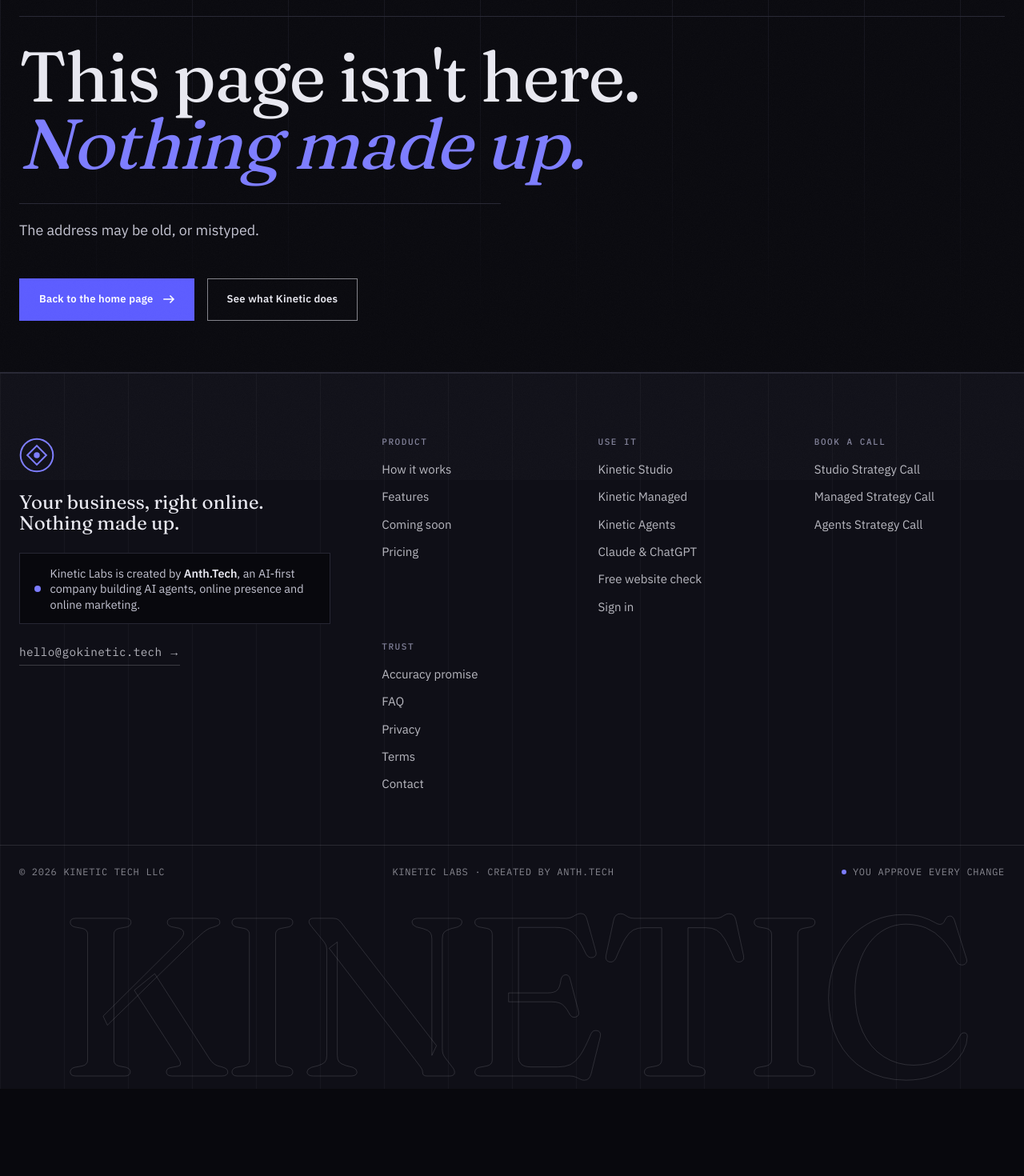
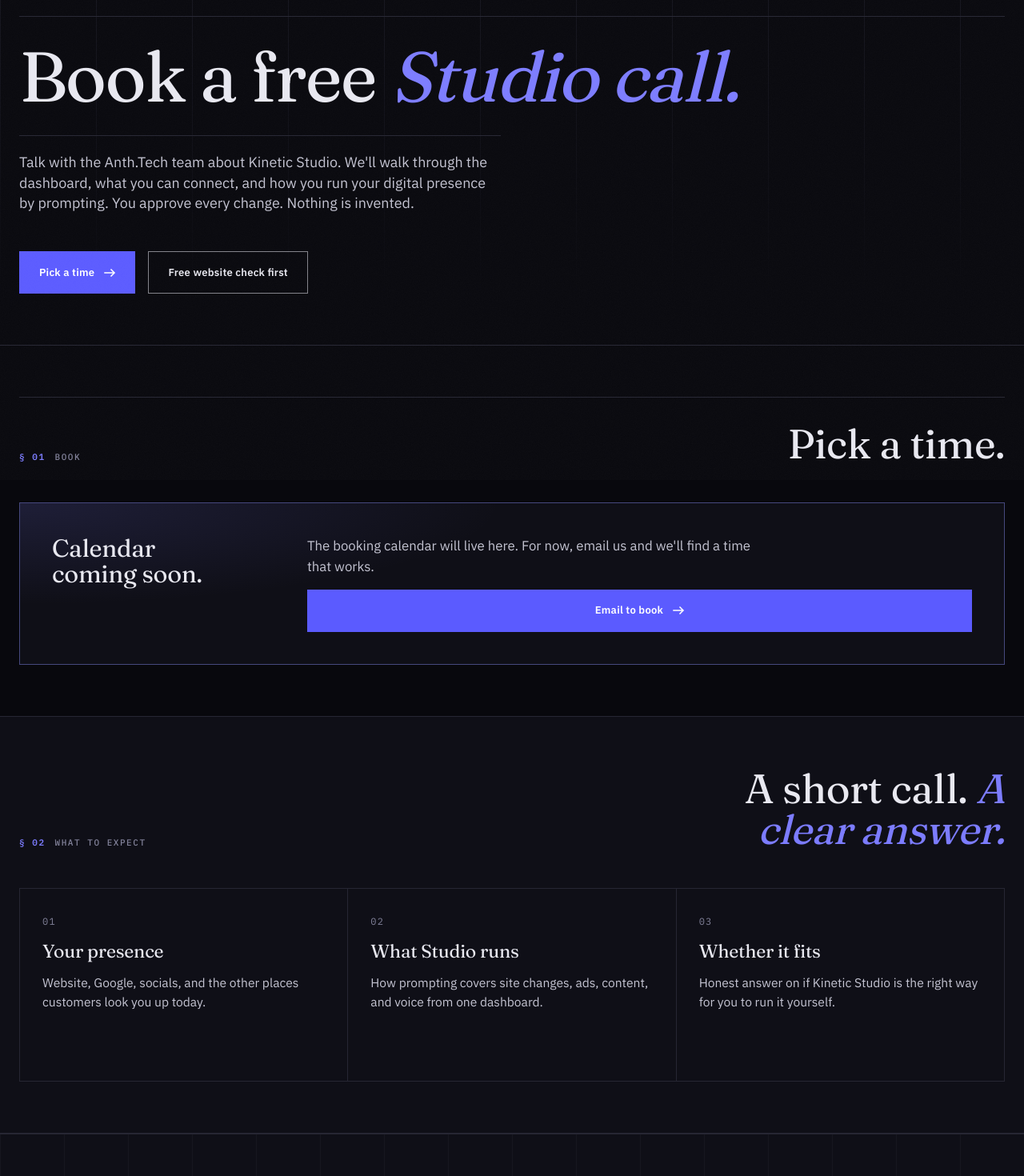
Before and after one commit to 0xdownlink/kinetic-marketing-website, a Next.js app: page /studio-call in a window 1280 px wide. Before the commit this address had no page. Shown: the part 200-1670 px from the top of the page at 80% size. Before the commit the page ends 1561 px from the top, so only its background shows below. Built offline with nearby package versions, Linux system fonts and the light colour scheme.

Commit message:
Add Studio Strategy Call booking page

```diff
--- /dev/null
+++ b/src/app/studio-call/page.tsx
@@ -0,0 +1,130 @@
+import type { Metadata } from "next";
+import s from "@/components/Inner.module.css";
+import PageHero from "@/components/PageHero";
+import { Arrow } from "@/components/Mark";
+import {
+  COMPANY,
+  STUDIO_CALL_EMBED_URL,
+  mailto,
+  studio,
+} from "@/content/site";
+import { pageMetadata } from "@/lib/metadata";
+import { JsonLd } from "@/components/JsonLd";
+import { pageJsonLd } from "@/lib/structured-data";
+
+export const metadata: Metadata = pageMetadata("studioCall");
+
+export default function StudioCallPage() {
+  return (
+    <>
+      <PageHero
+        section="§ 03"
+        kicker="Studio Strategy Call"
+        title={
+          <>
+            Book a free <em>Studio call.</em>
+          </>
+        }
+        subtitle={
+          <p>
+            Talk with the {COMPANY} team about Kinetic Studio. We'll walk
+            through the dashboard, what you can connect, and how you run your
+            digital presence by prompting. You approve every change. Nothing is
+            invented.
+          </p>
+        }
+      >
+        <a href="#book" className="btn btn--primary">
+          Pick a time <Arrow />
+        </a>
+        <a href={studio.audit} className="btn btn--ghost">
+          Free website check first
+        </a>
+      </PageHero>
+
+      <section className={s.section} id="book" aria-labelledby="book-heading">
+        <div className="container">
+          <header className={s.head}>
+            <div className="section-tag">
+              <span>§ 01</span>
+              <span>Book</span>
+            </div>
+            <h2 id="book-heading" className={s.h2}>
+              Pick a time.
+            </h2>
+          </header>
+          {STUDIO_CALL_EMBED_URL ? (
+            <iframe
+              title="Book a Studio Strategy Call"
+              src={STUDIO_CALL_EMBED_URL}
+              style={{
+                width: "100%",
+                minHeight: "680px",
+                border: "1px solid var(--rule)",
+                background: "var(--paper)",
+              }}
+            />
+          ) : (
+            <div className={s.aside}>
+              <h2>Calendar coming soon.</h2>
+              <div className={s.asideBody}>
+                <p>
+                  The booking calendar will live here. For now, email us and
+                  we'll find a time that works.
+                </p>
+                <a
+                  href={mailto("Studio Strategy Call")}
+                  className="btn btn--primary"
+                >
+                  Email to book <Arrow />
+                </a>
+              </div>
+            </div>
+          )}
+        </div>
+      </section>
+
+      <section className={s.sectionAlt} aria-labelledby="expect-heading">
+        <div className="container">
+          <header className={s.head}>
+            <div className="section-tag">
+              <span>§ 02</span>
+              <span>What to expect</span>
+            </div>
+            <h2 id="expect-heading" className={s.h2}>
+              A short call. <em>A clear answer.</em>
+            </h2>
+          </header>
+          <div className={s.grid}>
+            <article className={s.card}>
+              <span className={s.cardIndex}>01</span>
+              <h3 className={s.cardTitle}>Your presence</h3>
+              <p className={s.cardBody}>
+                Website, Google, socials, and the other places customers look
+                you up today.
+              </p>
+            </article>
+            <article className={s.card}>
+              <span className={s.cardIndex}>02</span>
+              <h3 className={s.cardTitle}>What Studio runs</h3>
+              <p className={s.cardBody}>
+                How prompting covers site changes, ads, content, and voice
+                from one dashboard.
+              </p>
+            </article>
+            <article className={s.card}>
+              <span className={s.cardIndex}>03</span>
+              <h3 className={s.cardTitle}>Whether it fits</h3>
+              <p className={s.cardBody}>
+                Honest answer on if Kinetic Studio is the right way for you to
+                run it yourself.
+              </p>
+            </article>
+          </div>
+        </div>
+      </section>
+
+      <JsonLd data={pageJsonLd("studioCall")} />
+    </>
+  );
+}
```
